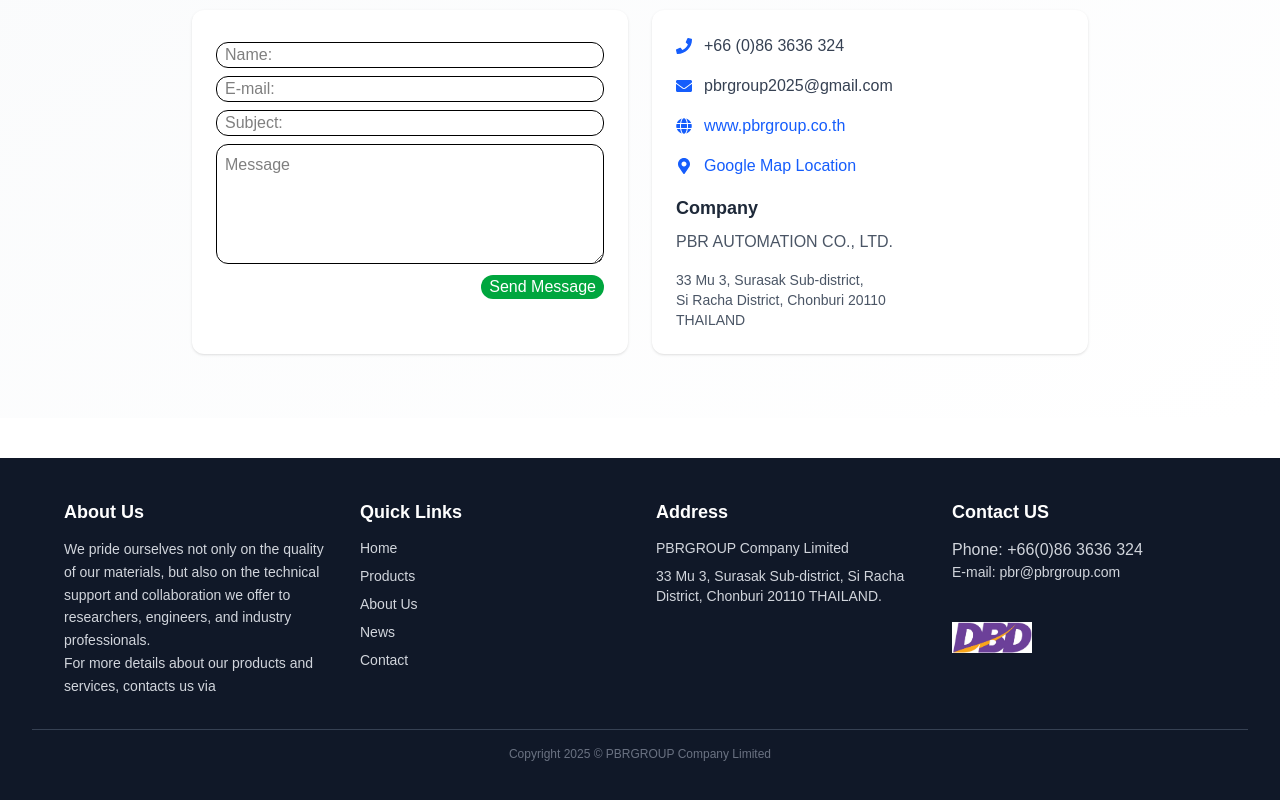
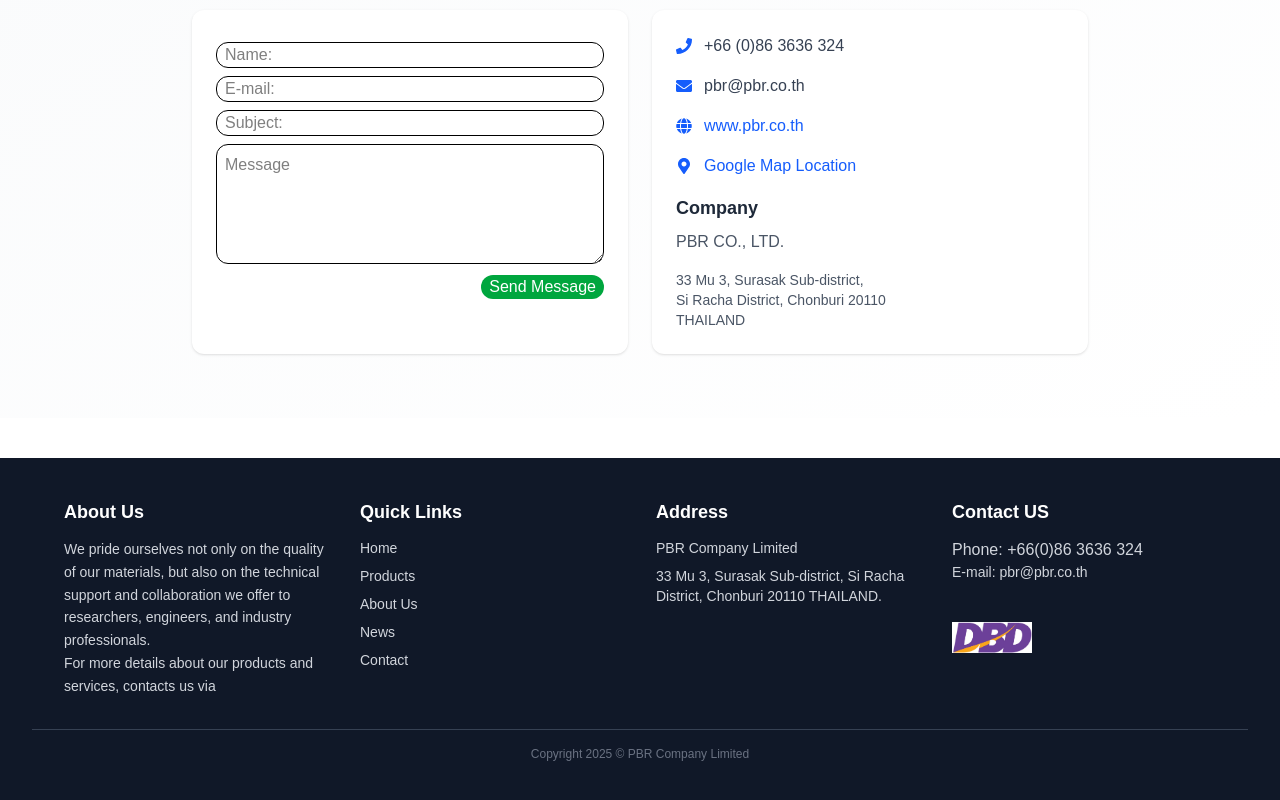
Before and after one commit to jony0980198795/pbr_web_next, a Next.js app: page /contact in a window 1280 px wide. Shown: the part 318-1118 px from the top of the page. Built offline with nearby package versions, Linux system fonts and the light colour scheme.

Commit message:
update web pbr

```diff
--- a/app/contact/page.tsx
+++ b/app/contact/page.tsx
@@ -46,12 +46,12 @@
                         </div>
 
                         <div className="flex items-center gap-3 text-gray-700">
-                            <FaEnvelope className="text-blue-600" /> pbrgroup2025@gmail.com
+                            <FaEnvelope className="text-blue-600" /> pbr@pbr.co.th
                         </div>
 
                         <a href="https://www.pbrautomation.co.th" target="_blank"
                             className="flex items-center gap-3 text-blue-600 hover:underline">
-                            <FaGlobe /> www.pbrgroup.co.th
+                            <FaGlobe /> www.pbr.co.th
                         </a>
 
                         <a href="https://goo.gl/maps/" target="_blank"
@@ -59,7 +59,7 @@
                             <FaMapMarkerAlt /> Google Map Location
                         </a>
                         <h3 className="font-semibold text-gray-800 mb-2 text-lg">Company</h3>
-                        <p className="text-gray-600 font-medium">PBR AUTOMATION CO., LTD.</p>
+                        <p className="text-gray-600 font-medium">PBR CO., LTD.</p>
                         <p className="text-gray-600 mt-2 text-sm">
                             33 Mu 3, Surasak Sub-district,<br />
                             Si Racha District, Chonburi 20110<br />
--- a/app/layout.tsx
+++ b/app/layout.tsx
@@ -5,8 +5,8 @@
 import "./globals.css";
 
 export const metadata: Metadata = {
-  title: "PBR GROUP",
-  description: "PBR GROUP",
+  title: "PBR",
+  description: "PBR",
 };
 
 export default function RootLayout({
--- a/app/page.tsx
+++ b/app/page.tsx
@@ -41,7 +41,7 @@
             transition={{ duration: 0.8 }}
             className="text-white text-4xl md:text-6xl font-bold mb-4"
           >
-            PBRGROUP
+            PBR Company Limited
           </motion.h1>
 
           <motion.p
--- a/components/footer/Footer.tsx
+++ b/components/footer/Footer.tsx
@@ -29,7 +29,7 @@
         <div>
           <h3 className="text-lg font-semibold text-white mb-3">Address</h3>
           <ul className="space-y-2 text-sm">
-            <li><Link href="/partner">PBRGROUP Company Limited</Link></li>
+            <li><Link href="/partner">PBR Company Limited</Link></li>
             <p>33 Mu 3, Surasak Sub-district, Si Racha District, Chonburi 20110 THAILAND.</p>
           </ul>
         </div>
@@ -38,7 +38,7 @@
         <div>
           <h3 className="text-lg font-semibold text-white mb-3">Contact US</h3>
           <p>Phone: +66(0)86 3636 324</p>
-          <p className="text-sm">E-mail: pbr@pbrgroup.com</p>
+          <p className="text-sm">E-mail: pbr@pbr.co.th</p>
           <div>
             <Image
               src="/about/dbd.png"
@@ -63,7 +63,7 @@
       </div>
 
       <div className="border-t border-gray-700 mt-8 pt-4 text-center text-xs text-gray-500">
-       Copyright 2025 © PBRGROUP Company Limited
+       Copyright 2025 © PBR Company Limited
       </div>
     </footer>
   );
```
